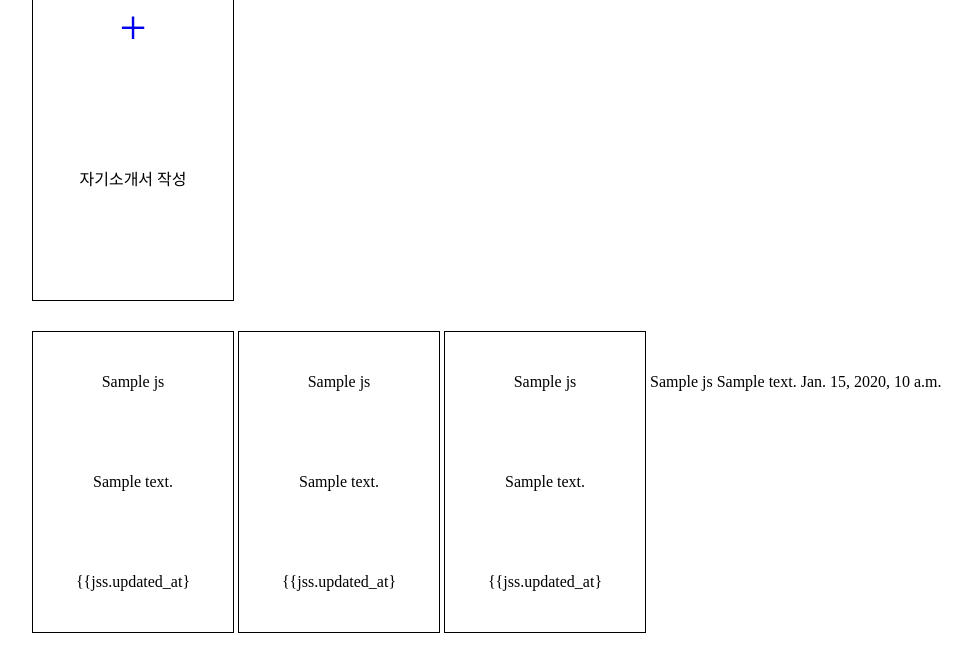
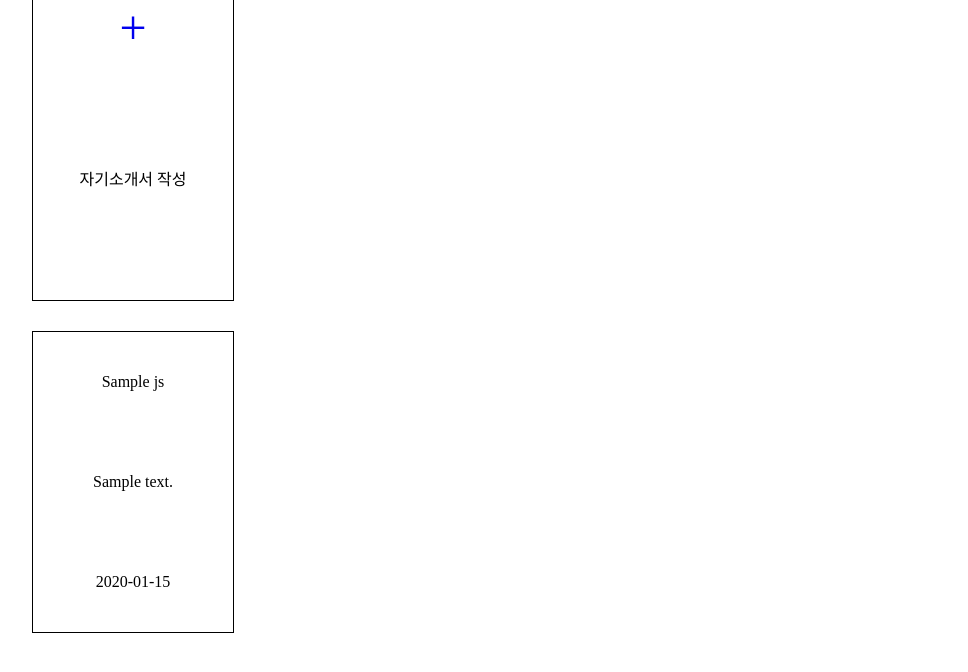
Before and after one commit to hyunbin1/JssProject, a Django app: template main/templates/index.html in a window 1280 px wide. Shown: the part 51-723 px from the top of the page, without its empty margins (18-986 px from the left). Run offline with Django 3.2, Linux system fonts and the light colour scheme; the template is opened without the code that fills it: most values are stand-ins (such as "Sample title", 1, 10 or a date in 2020).

Commit message:
fix index.html form

```diff
--- a/main/models.py
+++ b/main/models.py
@@ -4,4 +4,4 @@
 class Jasoseol(models.Model):
     title = models.CharField(max_length=50)
     content = models.TextField(null=True)
-    update_at = models.DateTimeField(auto_now=True)
+    update_at = models.DateTimeField(null=True, auto_now=True)
--- a/main/static/css/index.css
+++ b/main/static/css/index.css
@@ -10,7 +10,7 @@
 
 
 .make-jss,
-.all-jss {
+.all_jss {
     width: 200px;
     height: 300px;
     border: 1px solid black;
@@ -20,7 +20,7 @@
     margin-bottom: 30px;
 }
 
-.all-jss {
+.all_jss {
     /* inline 속성도 가지면서 flex속성도 가지게 됨. = 옆으로 정렬할때 필요 */
     display: inline-flex;
 }
--- a/main/templates/create.html
+++ b/main/templates/create.html
@@ -7,7 +7,8 @@
 </head>
 <body>
     <!-- form.py 모델 생성 -->
-    <form method="POST" action="">
+    <form action="." method="POST" action="">
+     {% csrf_token %}
     <!-- views.py 에서 만들어준 폼 정의를 탬플릿 문법을 통해 가져온다.
         cf] ~~.as_p는 p태그로 폼들을 감싸줌 -->
         {{jss_form.as_p}}
--- a/main/templates/index.html
+++ b/main/templates/index.html
@@ -23,29 +23,18 @@
       <p>자기소개서 작성</p>
     </div>
 
-    <div class="all-jss">
+    <!--탬플릿 태그를 사용해서 모든 데이터를 가져오기 - views.py에서 가져온 함수 -all_jss -->
+    <!--무엇을 넣을 것인가-->
+
+    {% for jss in all_jss %}
+
+    <div class="all_jss">
       <p>{{jss.title}}</p>
       <p>{{jss.content}}</p>
-      <p>{{jss.updated_at}</p>
-    </div>
-    <div class="all-jss">
-      <p>{{jss.title}}</p>
-      <p>{{jss.content}}</p>
-      <p>{{jss.updated_at}</p>
-    </div>
-    <div class="all-jss">
-      <p>{{jss.title}}</p>
-      <p>{{jss.content}}</p>
-      <p>{{jss.updated_at} </p>
+      <p>{{jss.update_at|date:"Y-m-d"}} </p>
     </div>
 
+    {% endfor %}
 
-    <!--탬플릿 태그를 사용해서 모든 데이터를 가져오기 - views.py에서 가져온 함수 -all_jss -->
-    {% for jss in all_jss %}
-    <!--무엇을 넣을 것인가-->
-    {{jss.title}}
-    {{jss.content}}
-    {{jss.updated_at}}
-    {% endfor %}
   </body>
 </html>
--- a/main/views.py
+++ b/main/views.py
@@ -6,7 +6,7 @@
 def index(request):
     # index라는 함수에 자기소개서 데이터를 다 보내주기
     all_jss = Jasoseol.objects.all()
-    return render(request, 'index.html', {all_jss:all_jss})
+    return render(request, 'index.html', {'all_jss':all_jss})
 
 
 def create(request):
```
Also changed, not shown: main/migrations/0003_auto_20200802_2356.py (added), main/migrations/0004_auto_20200803_0015.py (added).
